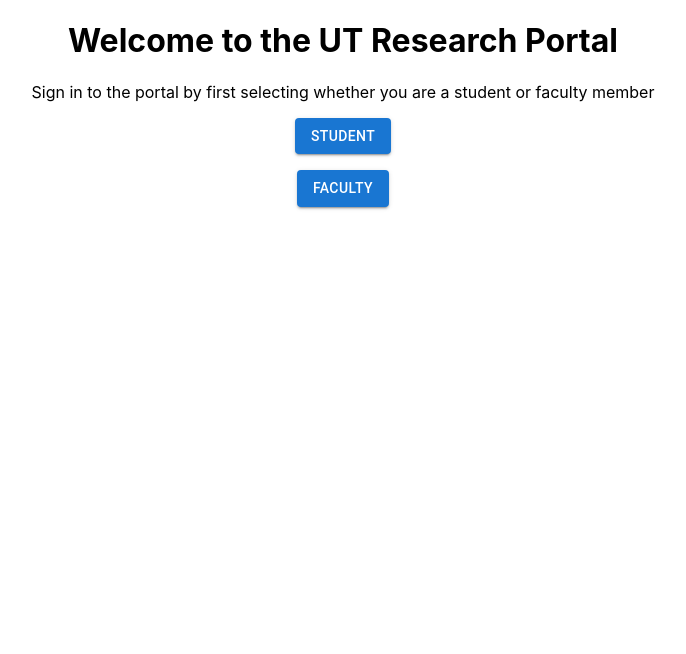
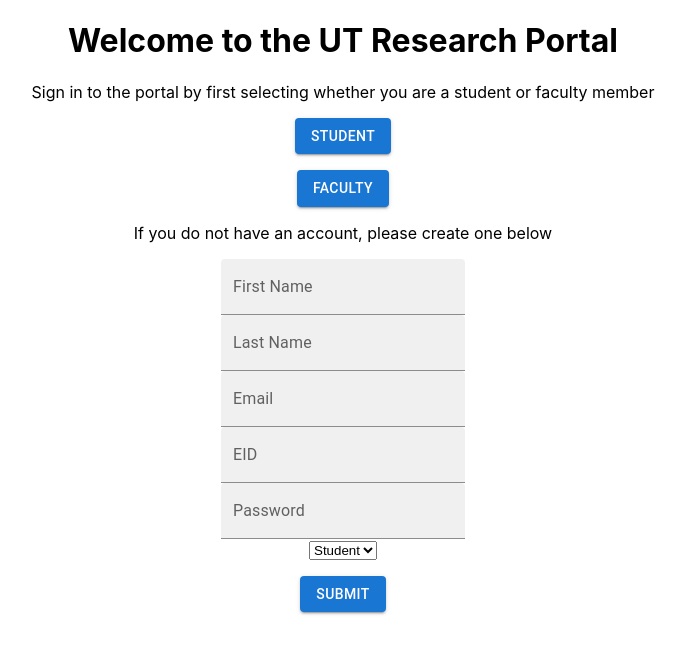
Before and after one commit to ngoc-dao/UTResearchPortal, a React (Create React App) app: page / in a window 1280 px wide. Shown: the top 654 px of the page, without its empty margins (297-983 px from the left). Built offline with nearby package versions, Linux system fonts and the light colour scheme.

Commit message:
UI for account creation

```diff
--- a/package.json
+++ b/package.json
@@ -1,6 +1,7 @@
 {
   "name": "research_portal",
   "version": "0.1.0",
+  "proxy": "http://localhost:5000",
   "private": true,
   "dependencies": {
     "@emotion/react": "^11.8.2",
--- a/src/components/home.js
+++ b/src/components/home.js
@@ -5,6 +5,15 @@ import axios from 'axios';
 import { Button, TextField } from '@mui/material';
 
 const Home = () => {
+  /* user data */
+  const [fname, setFName] = useState();
+  const [lname, setLName] = useState();
+  const [email, setEmail] = useState();
+  const [eid, setEid] = useState();
+  const [password, setPassword] = useState();
+  const [userType, setUserType] = useState();
+  const [error, setError] = useState();
+
   const navigate = useNavigate();           /* used to navigate user upon login */
 
   function studentLogin() {
@@ -13,6 +22,46 @@ const Home = () => {
 
   function facultyLogin() {
     navigate('facultylogin')
+  };
+
+  function accountCreation() {
+    const fn = fname;
+    const ln = lname;
+    const em = email;
+    const ei = eid;
+    const ps = password;
+    const us = userType;
+
+    if (!fn || !ln || !em || !ei || !ps) {
+      setError("Please fill out all fields!");
+      return;
+    }
+
+    if (ps.length < 6) {
+      setError("Please ensure your password is atleast 6 characters!")
+      return;
+    }
+
+    const account = {
+      "first" : fn,
+      "last" : ln,
+      "email" : em,
+      "eid" : ei,
+      "password" : ps,
+      "usertype" : us,
+    }
+
+    axios.post("/newaccount", account).then(
+      res => {
+        // set errors
+        if (res.data["error"] === true) {
+          setError("Please provide proper fields to create an account");
+        } else {
+          setError("");
+          // TODO - navigate to user dashboard OR ask user to sign in with new account
+        }
+      }
+    )
   };
 
   return (
@@ -35,6 +84,55 @@ const Home = () => {
         Faculty
       </Button>
       <p></p>
+      <p> If you do not have an account, please create one below </p>
+      <TextField
+        label="First Name"
+        variant="filled"
+        onChange={(event) => setFName(event.target.value)}>
+      </TextField>
+      <br></br>
+      <TextField
+        label="Last Name"
+        variant="filled"
+        onChange={(event) => setLName(event.target.value)}>
+      </TextField>
+      <br></br>
+      <TextField
+        label="Email"
+        variant="filled"
+        onChange={(event) => setEmail(event.target.value)}>
+      </TextField>
+      <br></br>
+      <TextField
+        label="EID"
+        variant="filled"
+        onChange={(event) => setEid(event.target.value)}>
+      </TextField>
+      <br></br>
+      <TextField
+        label="Password"
+        variant="filled"
+        type="password"
+        onChange={(event) => setPassword(event.target.value)}>
+      </TextField>
+      <br></br>
+      <select
+        onChange={(event) => setUserType(event.target.value)}
+      >
+        <option value="Student"> Student </option>
+        <option value="Faculty"> Faculty </option>
+      </select>
+      <p></p>
+      <Button
+        color='primary'
+        onClick={accountCreation}
+        variant={'contained'}
+      >
+        Submit
+      </Button>
+      <p></p>
+      <p> {error} </p>
+      <p></p>
     </div>
   );
 };
```
Also changed, not shown: 2 other files (tests, documents, lock files or other folders).
